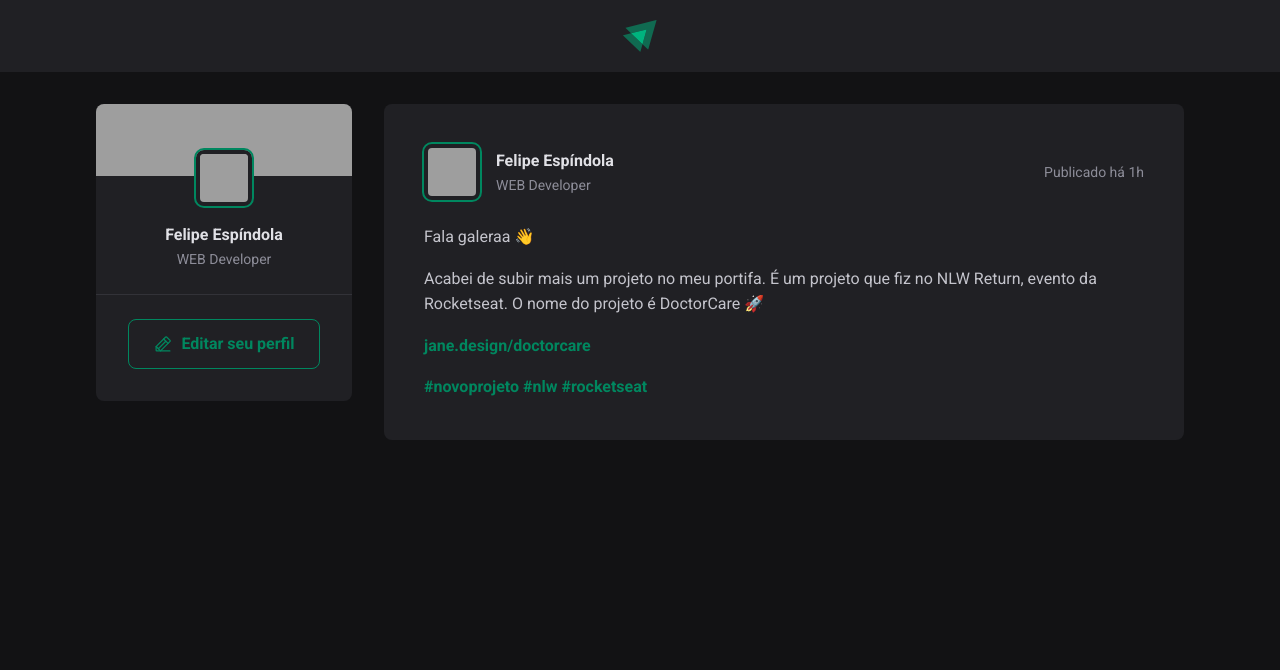
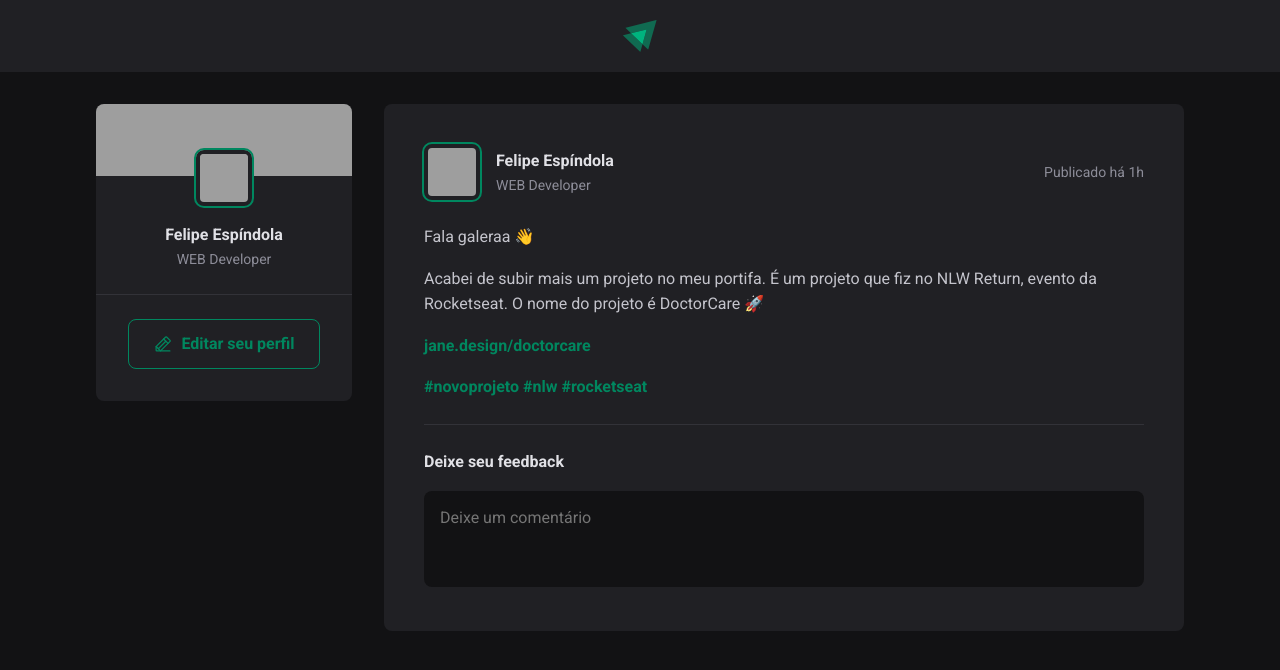
Before and after one commit to felipeevalerio/ignite-feed, a React (Vite) app: page / in a window 1280 px wide. Shown: the top 670 px of the page. Built offline with nearby package versions, Linux system fonts and the light colour scheme; grey boxes are pictures that could not be loaded.

Commit message:
Implementando estrutura de feedback

```diff
--- a/src/components/Post/Post.jsx
+++ b/src/components/Post/Post.jsx
@@ -29,6 +29,14 @@
                 <p><a href="">jane.design/doctorcare</a></p>
                 <p><a href="">#novoprojeto #nlw #rocketseat</a></p>
             </div>
+
+            <form className={styles.commentForm}>
+                <strong>Deixe seu feedback</strong>
+                <textarea placeholder="Deixe um comentário"/>
+                <footer>
+                    <button type="submit">Publicar</button>
+                </footer>
+            </form>
         </article>
     );
 };
--- a/src/components/Post/Post.module.scss
+++ b/src/components/Post/Post.module.scss
@@ -69,4 +69,55 @@
             }
         }
     }
+
+    .commentForm {
+        width: 100%;
+        margin-top: 1.5rem;
+        padding-top: 1.5rem;
+        border-top: 1px solid var(--gray-600);
+
+        & > strong {
+            line-height: 1.6;
+            color: var(--gray-100);
+        }
+
+        textarea {
+            width: 100%;
+            background: var(--gray-900);
+            border: 0;
+            resize: none;
+            height: 6rem;
+            padding: 1rem;
+            border-radius: 8px;
+            color: var(--gray-100);
+            line-height: 1.4;
+            margin-top: 1rem;
+        }
+
+        &:focus-within footer {
+            visibility: visible;
+            max-height: none;
+        }
+
+        footer {
+            max-height: 0;
+            visibility: hidden;
+
+            button[type="submit"] {
+                padding: 1rem 1.5rem;
+                border-radius: 8px;
+                margin-top: 1rem;
+                border: 0;
+                background: var(--green-500);
+                color: var(--white);
+                font-weight: bold;
+                cursor: pointer;
+                transition: background-color 0.1s;
+
+                &:hover {
+                    background: var(--green-300);
+                }
+            }
+        }
+    }
 }
--- a/src/global.scss
+++ b/src/global.scss
@@ -11,6 +11,10 @@
     --green-500: #00875F;
 }
 
+:focus {
+    outline: transparent;
+    box-shadow: 0 0 0 2px var(--green-500);
+}
 * {
     margin: 0;
     padding: 0;
```
